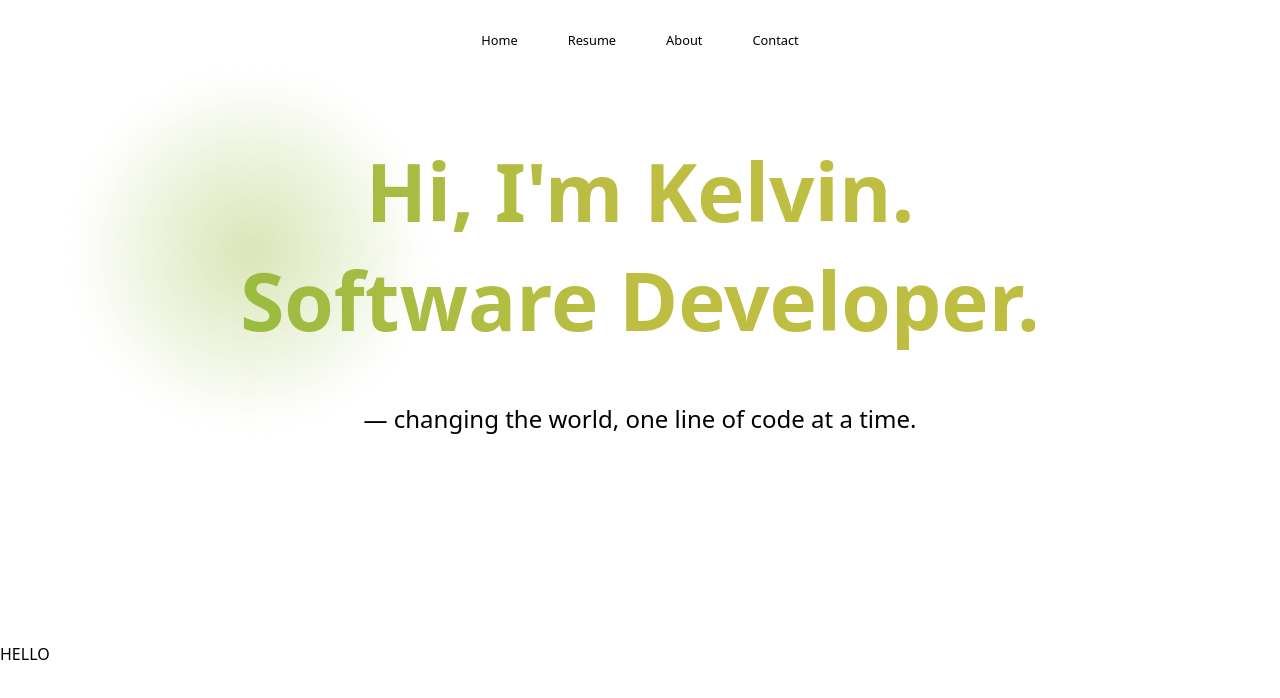
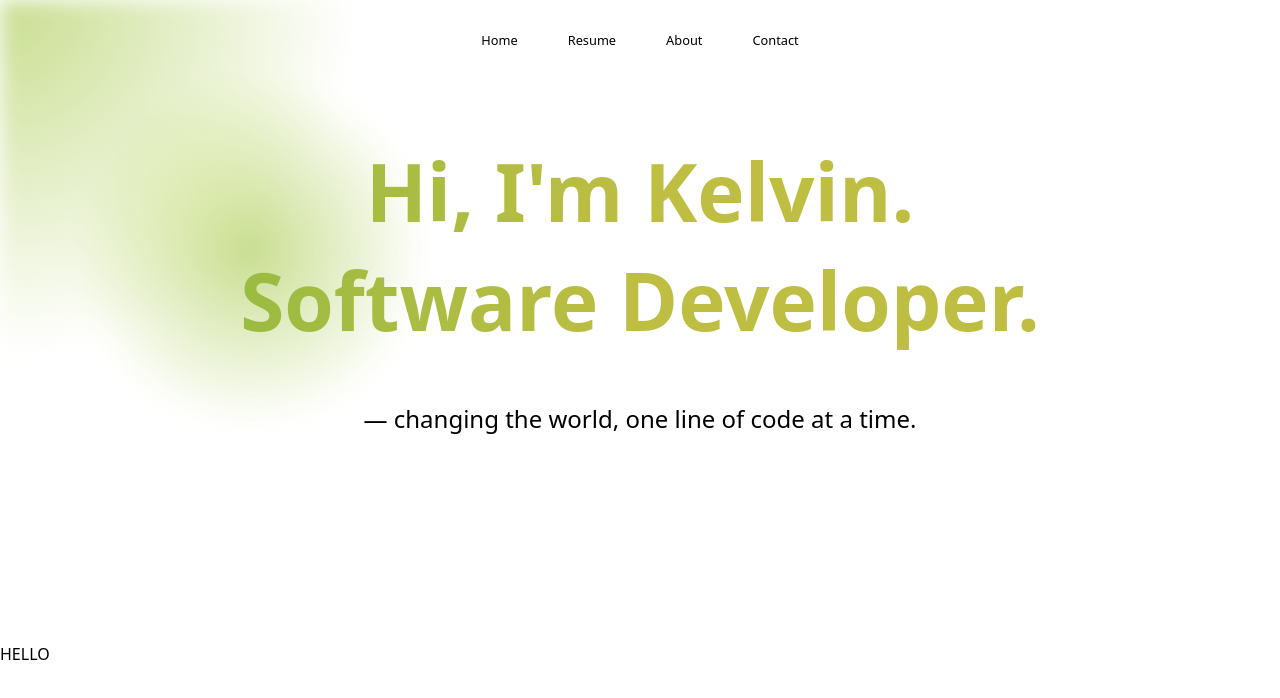
Before and after one commit to kyiCS/vite-portfolio, a React (Vite) app: page / in a window 1280 px wide. Shown: the top 698 px of the page. Built offline with nearby package versions, Linux system fonts and the light colour scheme.

Commit message:
gradient changes

```diff
--- a/src/components/GradientBackground/GradientBackground.jsx
+++ b/src/components/GradientBackground/GradientBackground.jsx
@@ -6,7 +6,10 @@ export const GradientBackground = () => {
     <section className={styles.gradientBackground}>
         <div className={styles.gradientContainer}>
 
+
+            <div className={styles.topLeft}></div>
             <div className={styles.g1}></div>
+
 
 
         </div>
--- a/src/components/GradientBackground/GradientBackground.module.css
+++ b/src/components/GradientBackground/GradientBackground.module.css
@@ -19,6 +19,21 @@
 
 }
 
+.topLeft {
+    position: absolute;
+    background: radial-gradient(ellipse at top left, rgba(var(--color-gradient-1), 0.8) 0, rgba(var(--color-gradient-2), 0) 50%) no-repeat;
+    mix-blend-mode: hard-light;
+
+
+
+    width: 500px;
+    height: 500px;
+    top: 0;
+    left: 0;
+
+    opacity: 1;
+}
+
 .g1 {
     position: absolute;
     background: radial-gradient(ellipse at center, rgba(var(--color-gradient-1), 0.8) 0, rgba(var(--color-gradient-2), 0) 50%) no-repeat;
@@ -26,9 +41,6 @@
 
     width: 500px;
     height: 500px;
-    top: 0;
-    left: 0;
 
     opacity: 1;
-
 }
--- a/src/vars.css
+++ b/src/vars.css
@@ -19,7 +19,10 @@
     --color-backdrop: rgba(254, 255, 252, 0.7);
     --color-border: rgba(228, 228, 228, 0.5);
 
-    --color-gradient-1: 207,223,163;
+    --color-test: rgb(187, 213, 115);
+    --color-test-2: rgb(138,177,68);
+
+    --color-gradient-1: 187, 213, 115;
     --color-gradient-2: 138,177,68;
 
 
```
